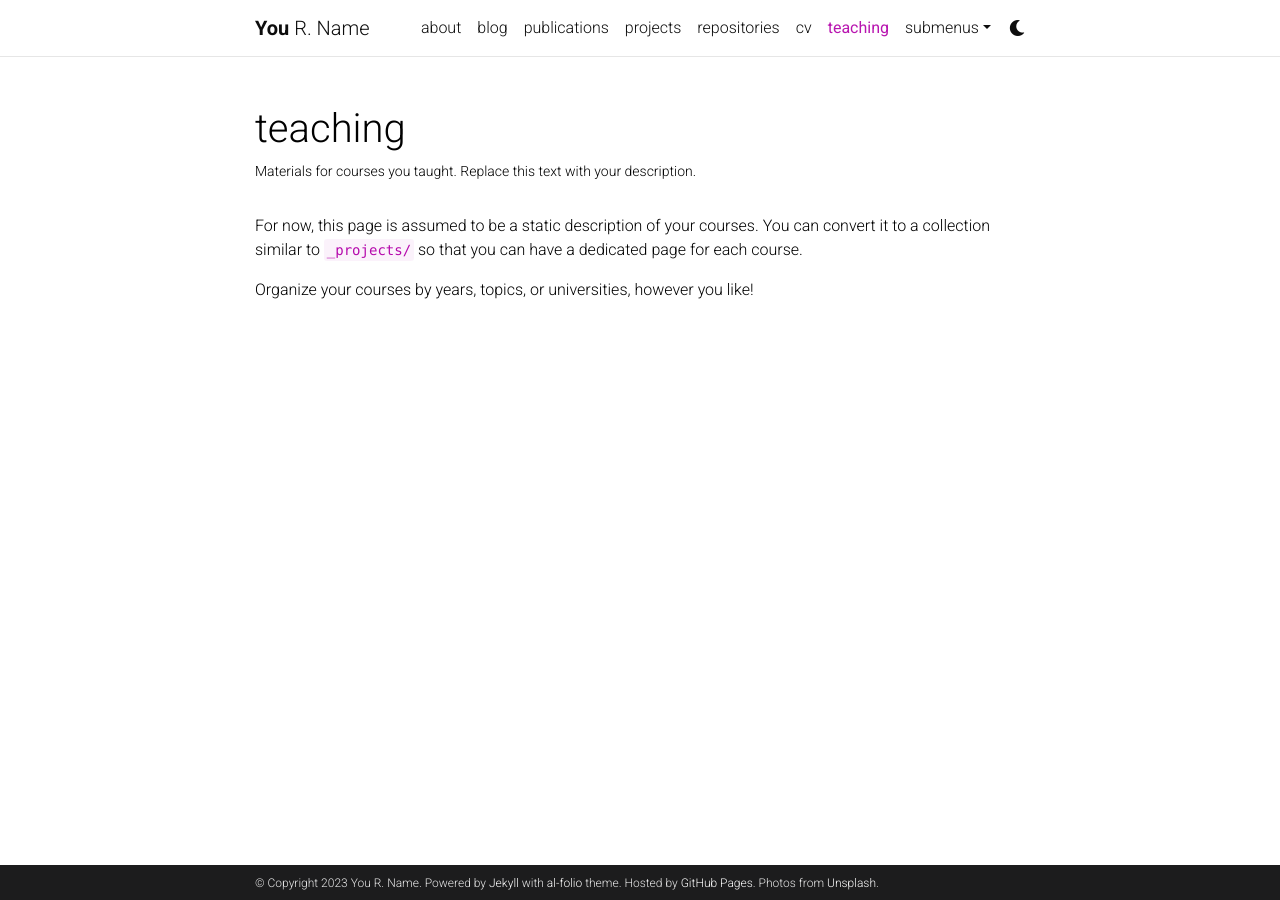
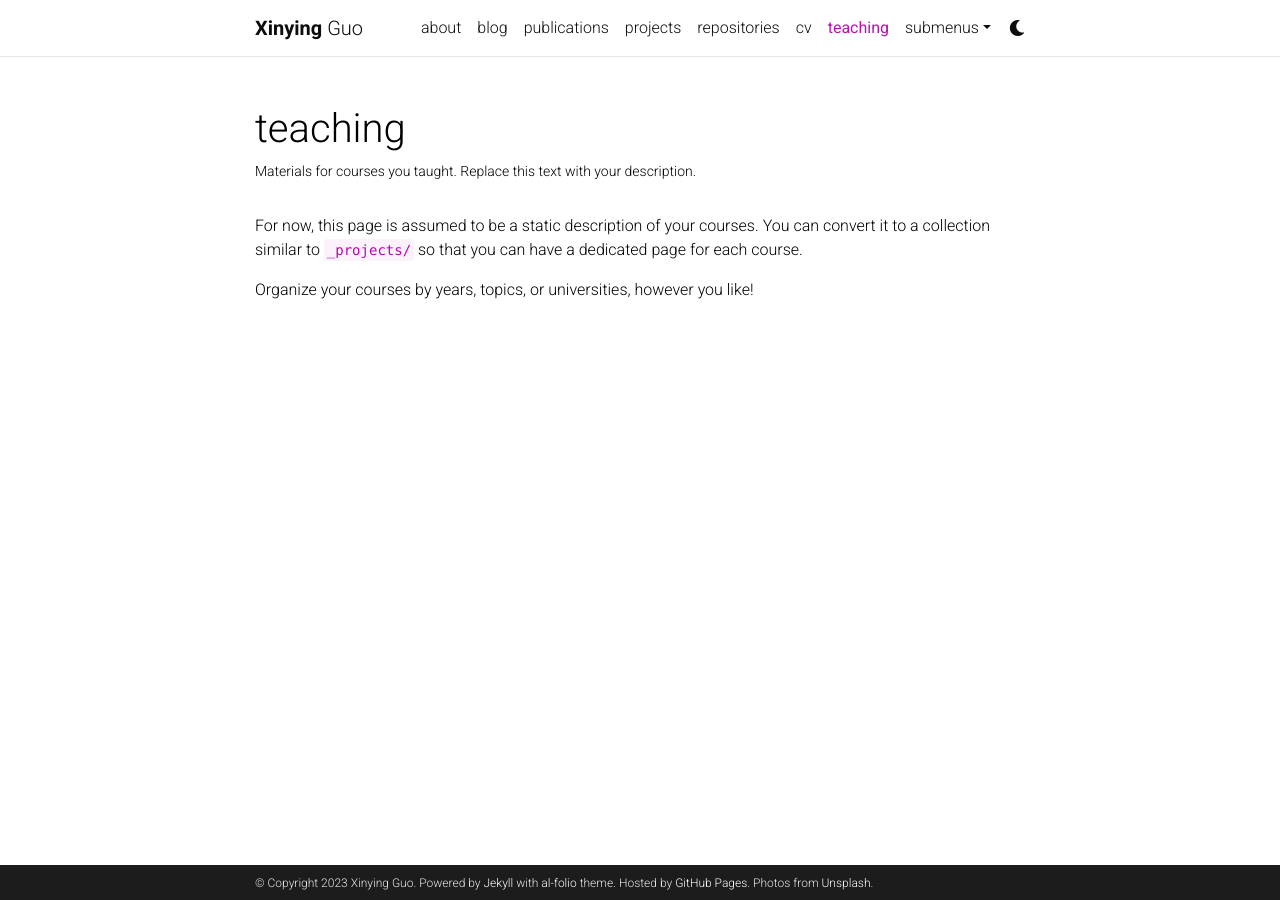
Before and after one commit to gxyes/gxyes.github.io, a Jekyll site: the page built from _pages/teaching.md, in a window 1280 px wide. Built offline with Jekyll 4.4.1, drawn with Linux system fonts in a browser that asks for light colours; comment, search, counter and statistics services are not loaded; a style sheet for code colours, icons or effects is not loaded.

Commit message:
edit link

```diff
--- a/_config.yml
+++ b/_config.yml
@@ -3,9 +3,9 @@
 # -----------------------------------------------------------------------------
 
 title: blank # the website title (if blank, full name will be used instead)
-first_name: You
-middle_name: R.
-last_name: Name
+first_name: Xinying
+middle_name:
+last_name: Guo
 email: you@example.com
 description: > # the ">" symbol means to ignore newlines until "footer_text:"
   A simple, whitespace theme for academics. Based on [*folio](https://github.com/bogoli/-folio) design.
@@ -18,8 +18,8 @@
 lang: en # the language of your site (for example: en, fr, cn, ru, etc.)
 icon: ⚛️  # the emoji used as the favicon (alternatively, provide image name in /assets/img/)
 
-url: https://alshedivat.github.io # the base hostname & protocol for your site
-baseurl: /al-folio # the subpath of your site, e.g. /blog/
+url: https://gxyes.github.io # the base hostname & protocol for your site
+baseurl: # the subpath of your site, e.g. /blog/
 last_updated: false # set to true if you want to display last updated in the footer
 impressum_path:  # set to path to include impressum link in the footer, use the same path as permalink in a page, helps to conform with EU GDPR
 
```
Also changed, not shown: _posts/2021-07-04-diagrams.md (+0 -30 lines).
